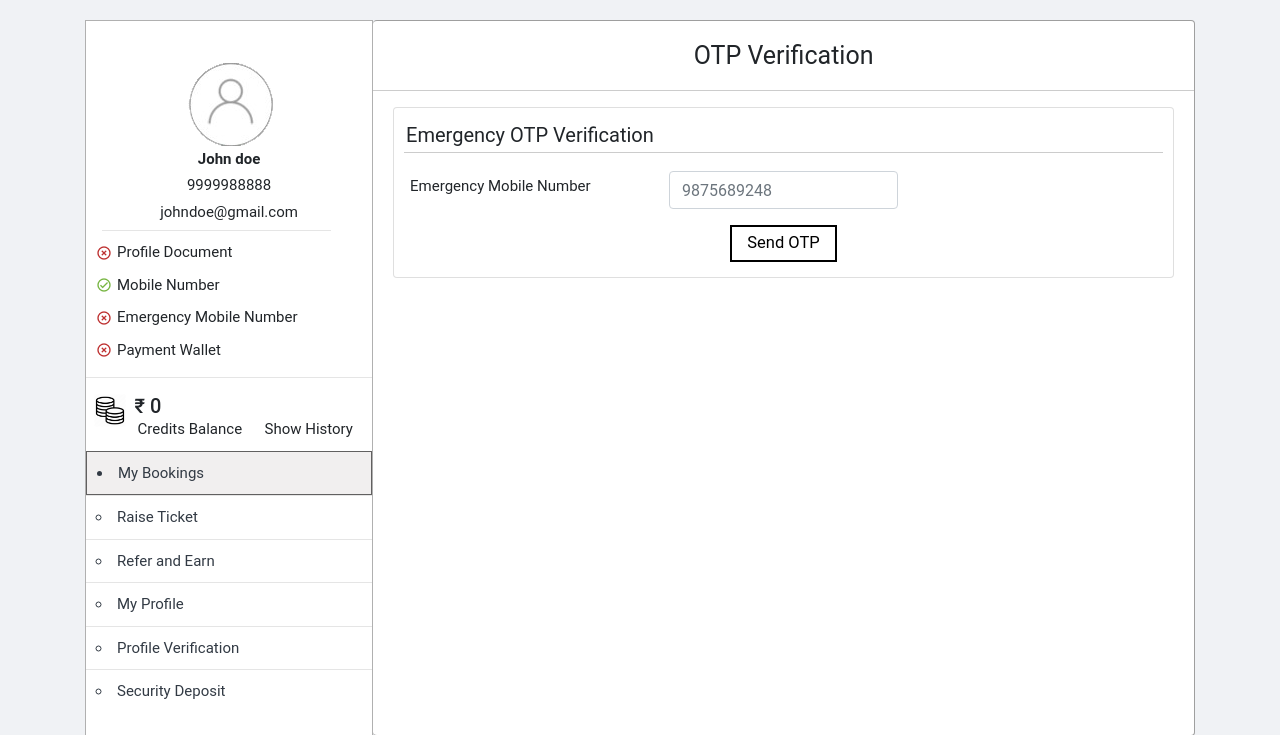
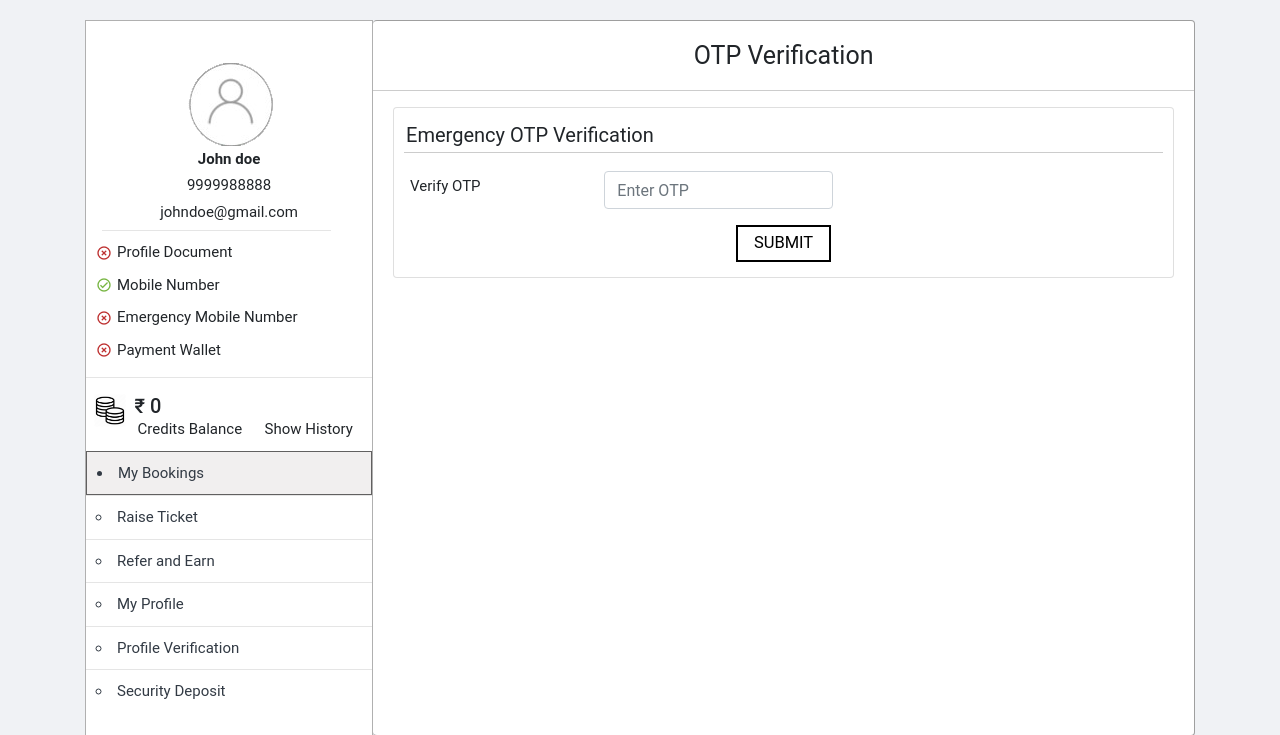
Before and after one commit to KUSUM24/RidoBiko_Clone, a PHP site: page /dashboard-main.php in a window 1280 px wide. Shown: the part 63-798 px from the top of the page. Run offline with PHP 8.4, Linux system fonts and the light colour scheme.

Commit message:
verify otp

```diff
--- a/dashboard-page.php
+++ b/dashboard-page.php
@@ -1696,7 +1696,7 @@
       <div class="card-body">
         <div class="card">
           <div class="sub-heading">Emergency OTP Verification</div>
-          <form action="" method="POST" id="emergency-mobile">
+          <form action="" method="POST" id="emergency-mobile" style="display:none" >
             <div class="row form-group px-3 align-items-center">
               <label class="col-sm-4 p-t5 m-0" for="mobile-otp">Emergency Mobile Number</label>
               <div class="col-sm-4 mt-2" >
@@ -1713,7 +1713,7 @@
               <button class="otp-verify-btn bg-white" onclick="getOtpEmergency()">Send OTP</button>
             </div>
           </form>
-          <form action="" method="POST" style="display:none" id="emergency-otp">
+          <form action="" method="POST" id="emergency-otp">
             <div class="row form-group px-3 align-items-center">
               <label class="col-sm-3 p-t5 m-0" for="emergency-mobile-otp">Verify OTP</label>
               <div class="col-sm-4 mt-2" >
```
